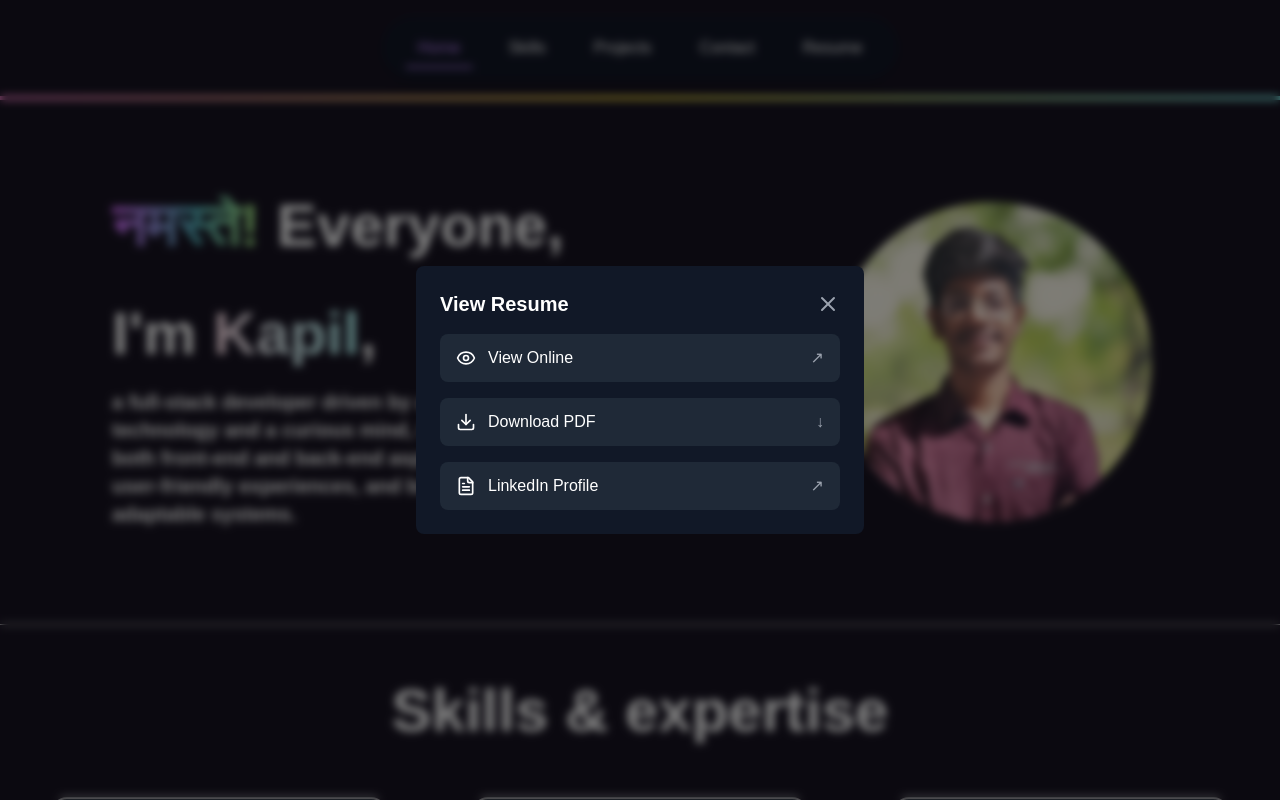
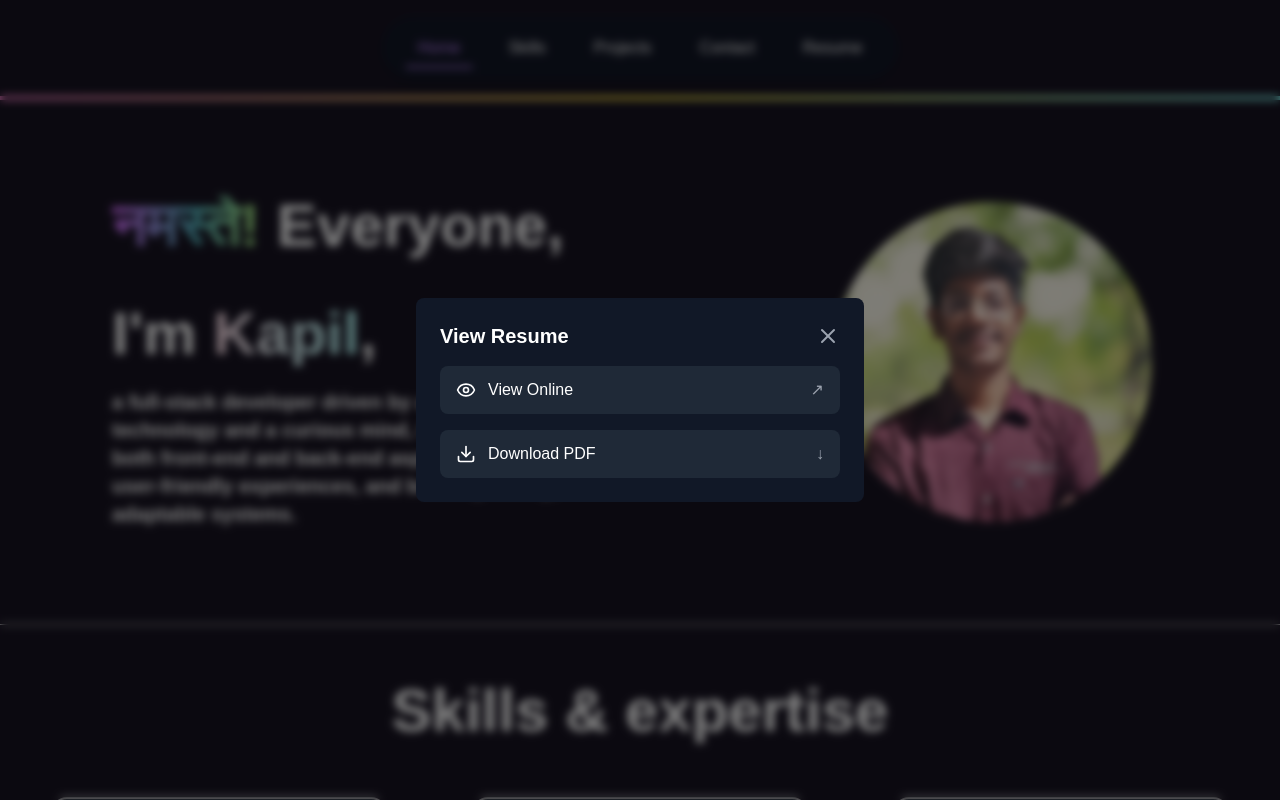
Before and after one commit to kkapil94/Portfolio2, a React (Vite) app: page / in a window 1280 px wide. Both pictures are taken after a click on the button "Resume". Shown: the top 800 px of the page. Built offline with nearby package versions, Linux system fonts and the light colour scheme.

Commit message:
updated the resume file

```diff
--- a/src/components/Navbar.jsx
+++ b/src/components/Navbar.jsx
@@ -35,7 +35,7 @@
         </div>
         <div className="space-y-4">
           <a
-            href="https://drive.google.com/file/d/1hXJ0D08aCevF5PueKM0CXX2nZmSBQJuR/view"
+            href="https://drive.google.com/file/d/1mQHvu0XSxfPWYqxBAxn5TafotT62jHLU/view?usp=sharing"
             target="_blank"
             rel="noopener noreferrer"
             className="flex items-center justify-between w-full px-4 py-3 bg-gray-800 rounded-lg hover:bg-gray-700 transition-colors"
@@ -57,19 +57,6 @@
               <span>Download PDF</span>
             </div>
             <span className="text-gray-400">↓</span>
-          </a>
-
-          <a
-            href="https://linkedin.com/in/your-profile"
-            target="_blank"
-            rel="noopener noreferrer"
-            className="flex items-center justify-between w-full px-4 py-3 bg-gray-800 rounded-lg hover:bg-gray-700 transition-colors"
-          >
-            <div className="flex items-center space-x-3">
-              <FileText className="h-5 w-5" />
-              <span>LinkedIn Profile</span>
-            </div>
-            <span className="text-gray-400">↗</span>
           </a>
         </div>
       </div>
```
